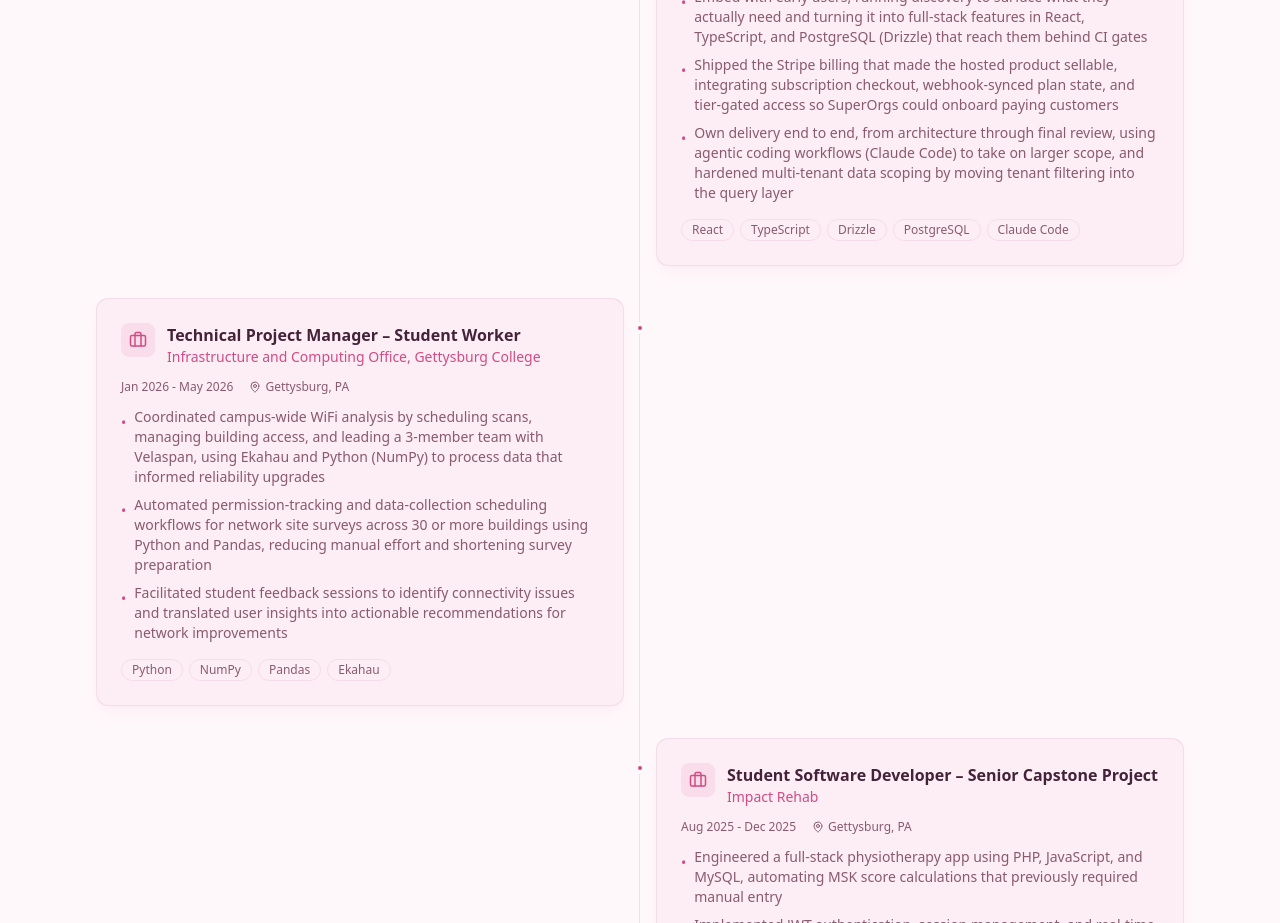
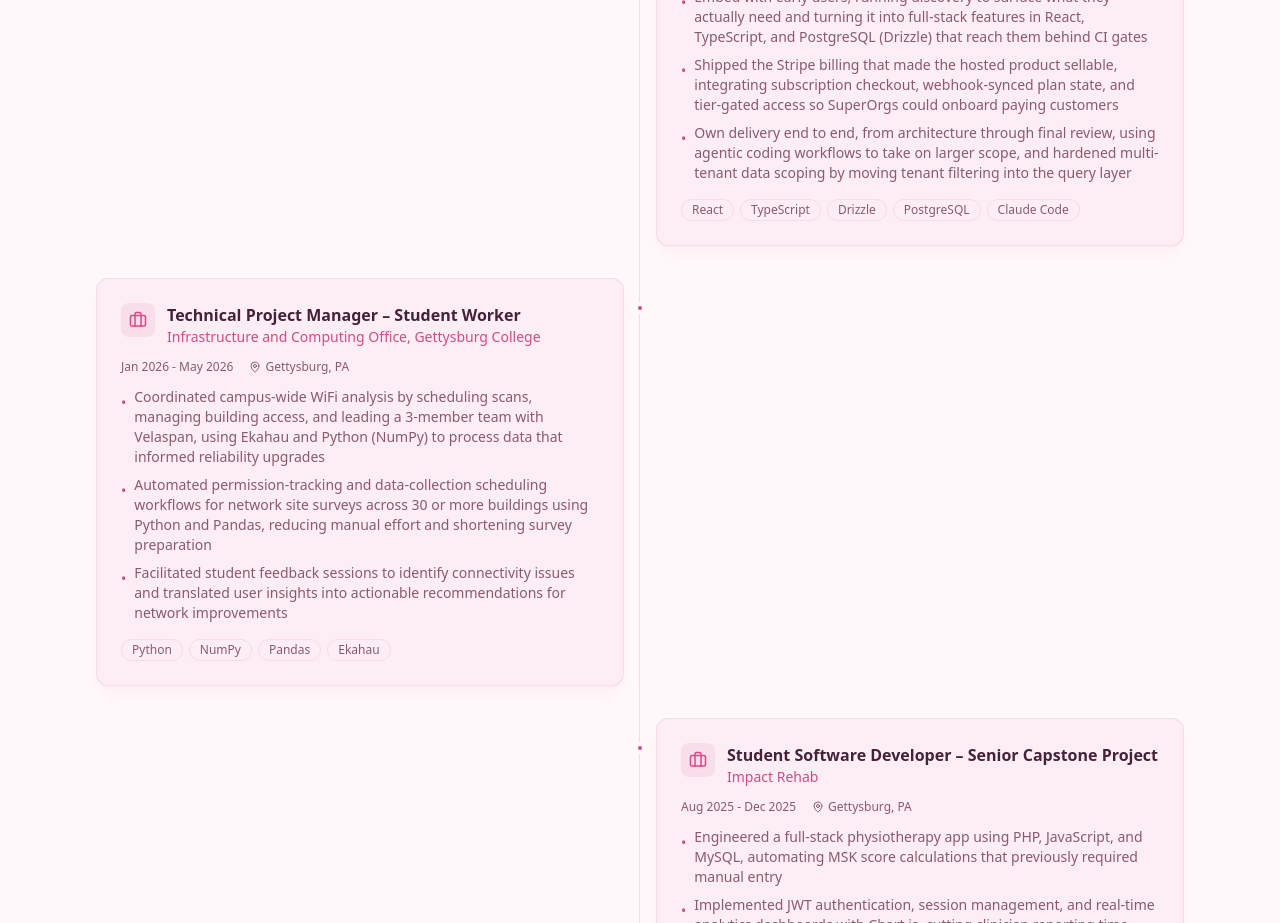
Before and after one commit to salehaiftikharr/portfolio, a Next.js app: page / in a window 1280 px wide. Shown: the part 7560-8483 px from the top of the page. Built offline with nearby package versions, Linux system fonts and the light colour scheme.

Commit message:
Drop the (Claude Code) parenthetical from the SuperOrgs bullet
Co-Authored-By: Claude Opus 4.8 (1M context) <noreply@anthropic.com>

```diff
--- a/src/data/experience.ts
+++ b/src/data/experience.ts
@@ -11,7 +11,7 @@ export const experiences: Experience[] = [
     description: [
       "Embed with early users, running discovery to surface what they actually need and turning it into full-stack features in React, TypeScript, and PostgreSQL (Drizzle) that reach them behind CI gates",
       "Shipped the Stripe billing that made the hosted product sellable, integrating subscription checkout, webhook-synced plan state, and tier-gated access so SuperOrgs could onboard paying customers",
-      "Own delivery end to end, from architecture through final review, using agentic coding workflows (Claude Code) to take on larger scope, and hardened multi-tenant data scoping by moving tenant filtering into the query layer",
+      "Own delivery end to end, from architecture through final review, using agentic coding workflows to take on larger scope, and hardened multi-tenant data scoping by moving tenant filtering into the query layer",
     ],
     techStack: ["React", "TypeScript", "Drizzle", "PostgreSQL", "Claude Code"],
   },
```
